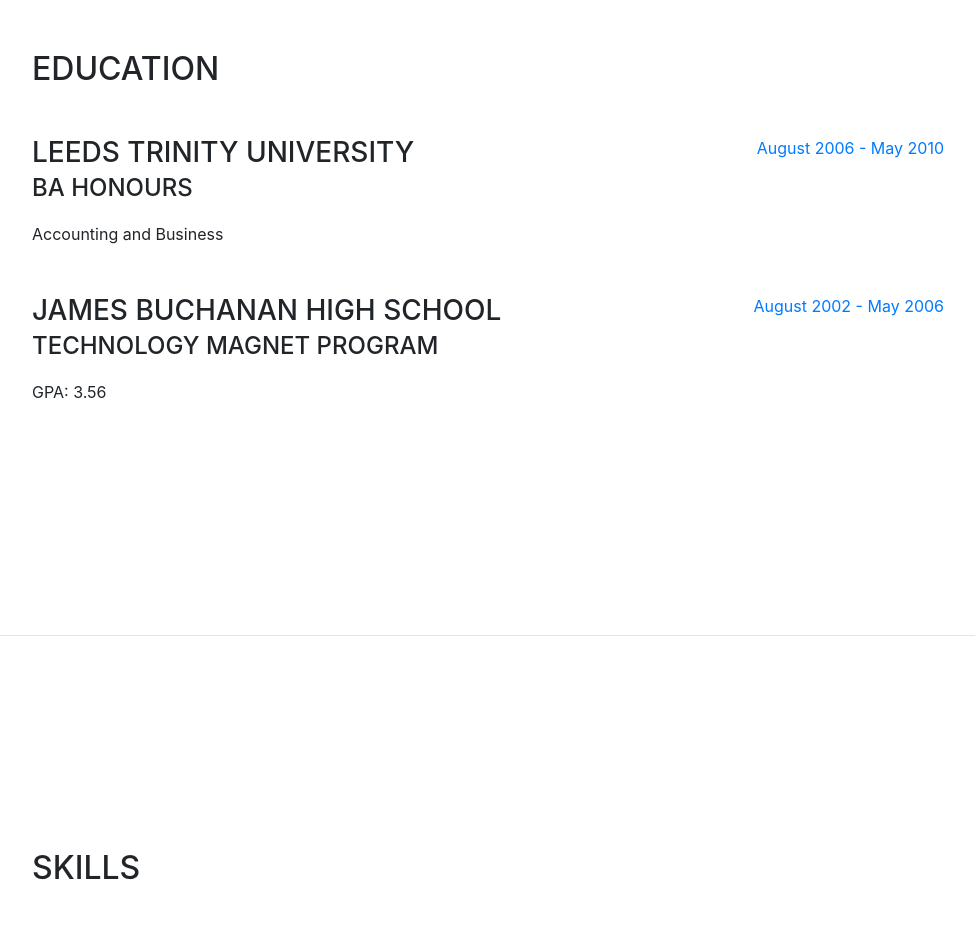
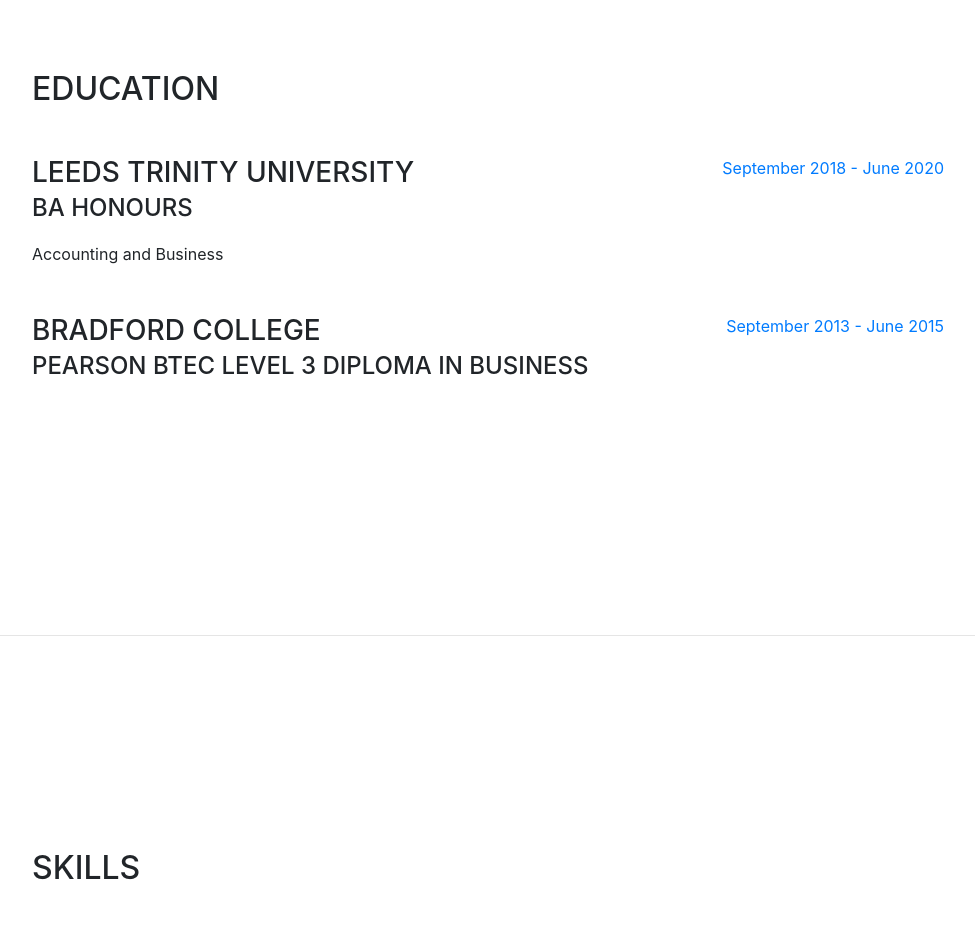
Before and after one commit to SDukesey/SDukesey.github.io, a website with bundled scripts: page index.html in a window 1280 px wide. Shown: the part 2060-2998 px from the top of the page, without its empty margins (288-1263 px from the left). Built offline with nearby package versions, Linux system fonts and the light colour scheme; a web font is replaced by a local one.

Commit message:
Forth Commit

```diff
--- a/index.html
+++ b/index.html
@@ -155,18 +155,18 @@
 
             </div>
             <div class="resume-date text-md-right">
-              <span class="text-primary">August 2006 - May 2010</span>
+              <span class="text-primary">September 2018 - June 2020</span>
             </div>
           </div>
 
           <div class="resume-item d-flex flex-column flex-md-row">
             <div class="resume-content mr-auto">
-              <h3 class="mb-0">James Buchanan High School</h3>
-              <div class="subheading mb-3">Technology Magnet Program</div>
-              <p>GPA: 3.56</p>
+              <h3 class="mb-0">Bradford College</h3>
+              <div class="subheading mb-3">Pearson BTEC Level 3 Diploma in Business</div>
+
             </div>
             <div class="resume-date text-md-right">
-              <span class="text-primary">August 2002 - May 2006</span>
+              <span class="text-primary">September 2013 - June 2015</span>
             </div>
           </div>
 
```
